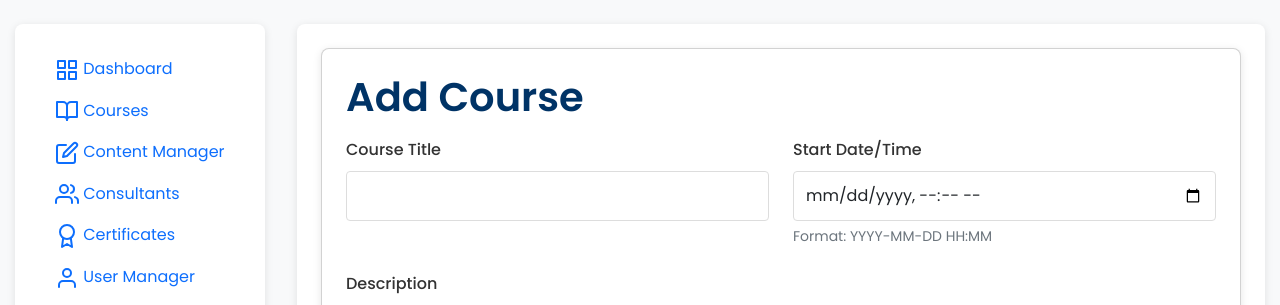
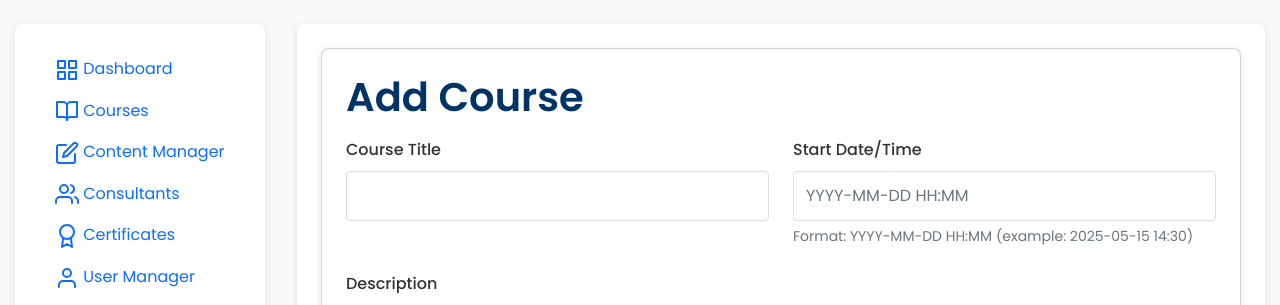
Before and after one commit to InsightSpherebd/Insight_Sphere, a Flask app: page /admin/courses/add in a window 1280 px wide. Shown: the part 80-385 px from the top of the page. Run offline with Flask 3, Linux system fonts and the light colour scheme; a user stored in the database is signed in; some libraries are stand-ins or nearby versions.

Commit message:
Improve the way course start dates are entered for clarity and consistency
Updates the DateTimeField format and adds a placeholder in forms.py and updates course_form.html to display the correct format.

Replit-Commit-Author: Agent
Replit-Commit-Session-Id: 837ed6fa-8396-4129-b2f4-29c7aa67d241
Replit-Commit-Screenshot-Url: https://storage.googleapis.com/screenshot-production-us-central1/13d57d37-9210-49e5-82fb-14ddeee3d828/658394a1-0089-4b2b-903e-f725fe329605.jpg

```diff
--- a/forms.py
+++ b/forms.py
@@ -32,7 +32,7 @@ class CourseRegistrationForm(FlaskForm):
 class CourseForm(FlaskForm):
     title = StringField('Course Title', validators=[DataRequired(), Length(max=100)])
     description = TextAreaField('Description', validators=[DataRequired()])
-    date = DateTimeField('Start Date/Time', format='%Y-%m-%d %H:%M', validators=[Optional()])
+    date = DateTimeField('Start Date/Time', format='%Y-%m-%d %H:%M', validators=[Optional()], render_kw={"placeholder": "YYYY-MM-DD HH:MM"})
     duration = StringField('Duration (e.g., "3 days")', validators=[DataRequired(), Length(max=50)])
     fee = FloatField('Fee (0 for free)', default=0.0)
     capacity = IntegerField('Capacity (0 for unlimited)', default=0)
--- a/templates/admin/course_form.html
+++ b/templates/admin/course_form.html
@@ -24,8 +24,8 @@
                 <div class="col-md-6">
                     <div class="form-group">
                         {{ form.date.label(class="form-label") }}
-                        {{ form.date(class="form-control", type="datetime-local") }}
-                        <small class="form-text text-muted">Format: YYYY-MM-DD HH:MM</small>
+                        {{ form.date(class="form-control") }}
+                        <small class="form-text text-muted">Format: YYYY-MM-DD HH:MM (example: 2025-05-15 14:30)</small>
                         {% if form.date.errors %}
                             {% for error in form.date.errors %}
                             <span class="form-text text-danger">{{ error }}</span>
```
